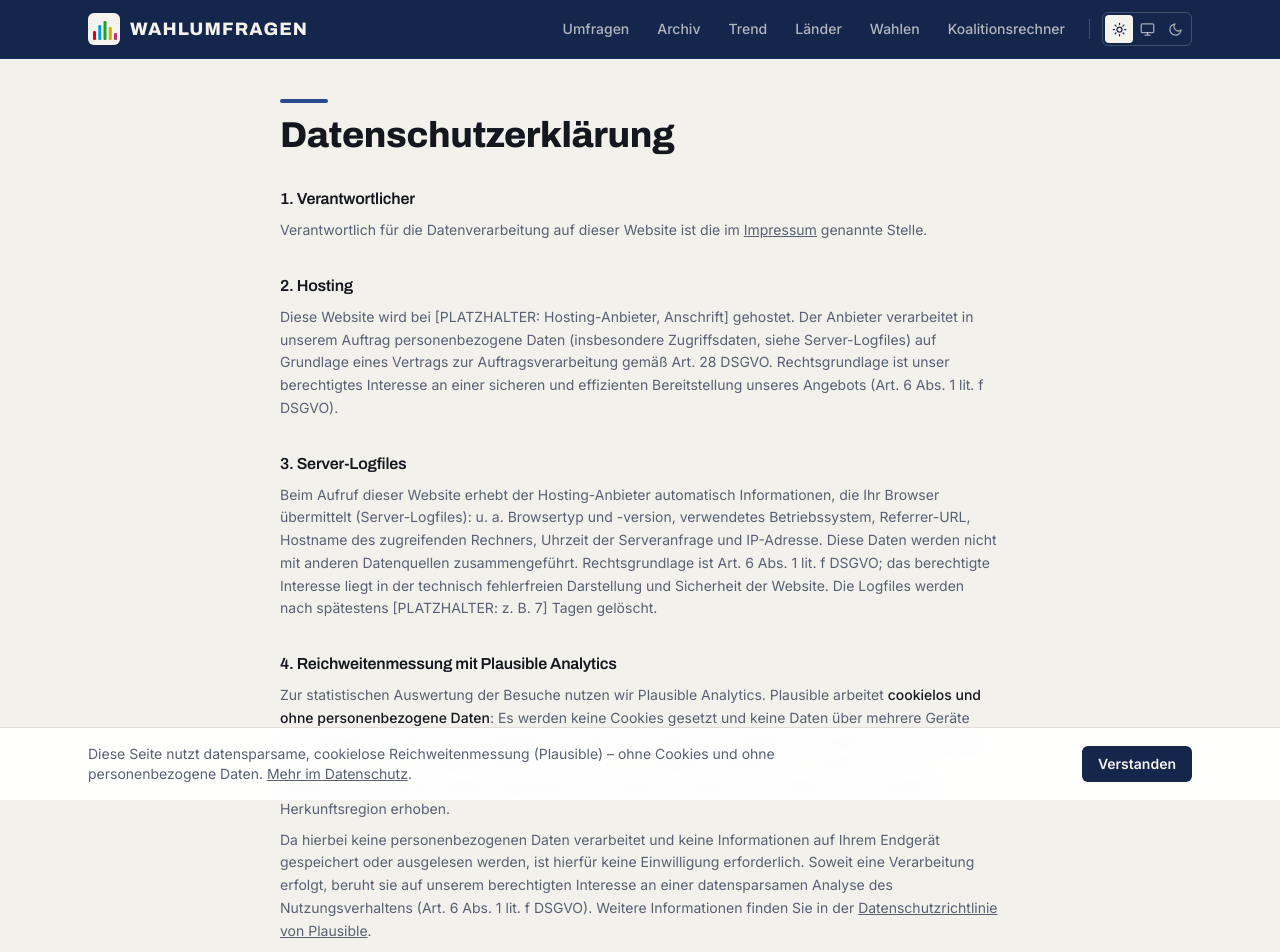
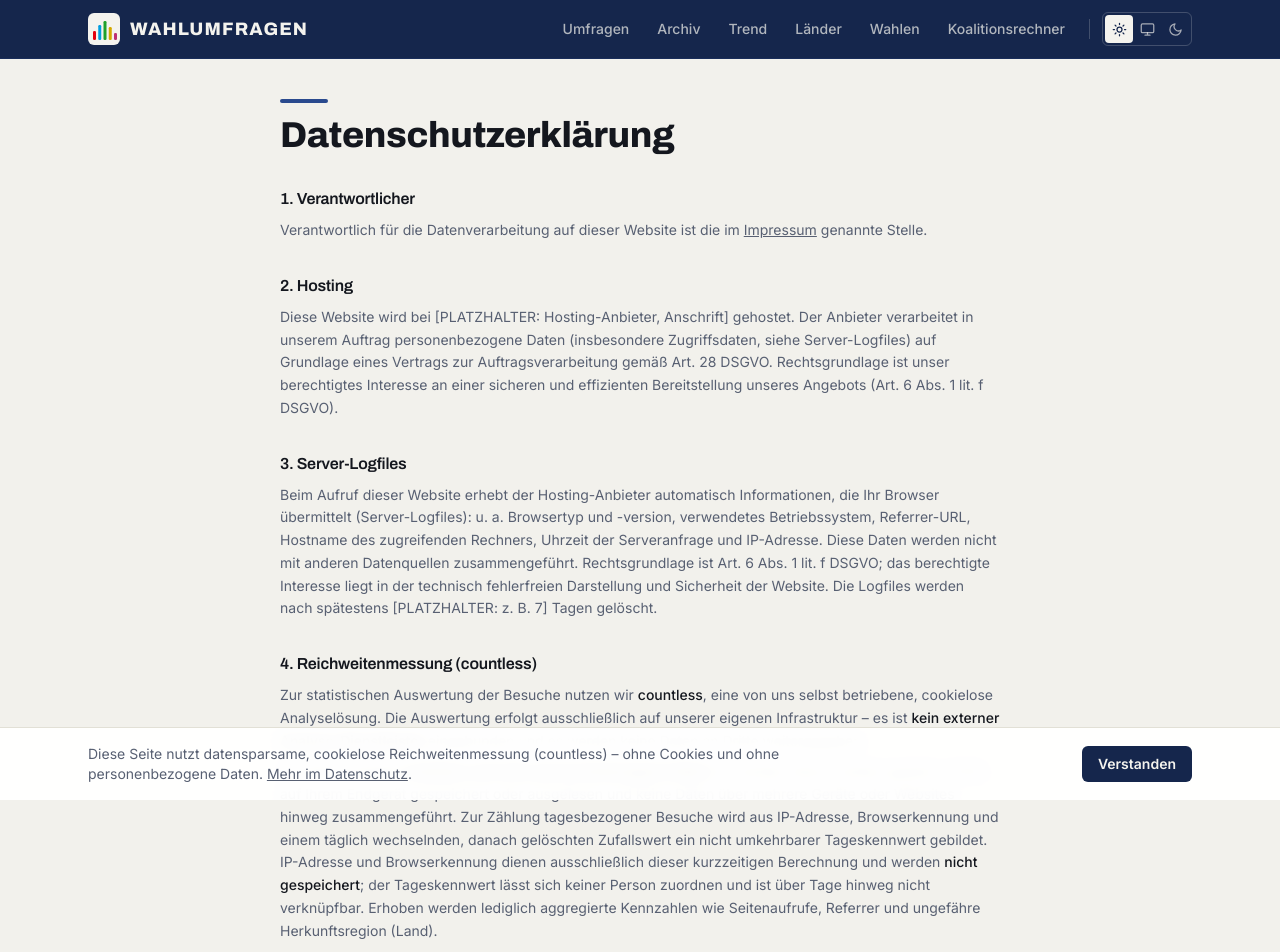
Before and after one commit to wahl-umfragen/wahl-umfragen.de, a Next.js app: page /datenschutz in a window 1280 px wide. Shown: the top 952 px of the page. Built offline with nearby package versions, Linux system fonts and the light colour scheme; no server answers.

Commit message:
feat: switch analytics from Plausible to self-hosted countless

```diff
--- a/src/app/datenschutz/page.tsx
+++ b/src/app/datenschutz/page.tsx
@@ -13,9 +13,10 @@ export const metadata: Metadata = buildMetadata({
  * Static privacy policy (Datenschutzerklärung) per DSGVO. Single-locale German
  * legal prose lives inline rather than in the i18n catalog.
  *
- * This text describes the *current* data practices: cookieless Plausible
- * analytics (no consent gate), server logfiles, and the dawum.de data source.
- * If the analytics provider or hosting changes, update this page accordingly.
+ * This text describes the *current* data practices: our own cookieless,
+ * self-hosted countless analytics (no consent gate, no third party), server
+ * logfiles, and the dawum.de data source. If the analytics setup or hosting
+ * changes, update this page accordingly.
  * [PLATZHALTER] markers must be filled before going live.
  */
 export default function DatenschutzPage() {
@@ -76,20 +77,38 @@ export default function DatenschutzPage() {
 
         <section>
           <h3 className="text-base font-semibold text-foreground">
-            4. Reichweitenmessung mit Plausible Analytics
+            4. Reichweitenmessung (countless)
           </h3>
           <p className="mt-2">
-            Zur statistischen Auswertung der Besuche nutzen wir Plausible
-            Analytics. Plausible arbeitet{" "}
+            Zur statistischen Auswertung der Besuche nutzen wir{" "}
+            <strong className="font-medium text-foreground">countless</strong>,
+            eine von uns selbst betriebene, cookielose Analyselösung. Die
+            Auswertung erfolgt ausschließlich auf unserer eigenen Infrastruktur –
+            es ist{" "}
+            <strong className="font-medium text-foreground">
+              kein externer Analyse-Dienstleister
+            </strong>{" "}
+            eingebunden und es werden keine Daten an Dritte weitergegeben.
+          </p>
+          <p className="mt-2">
+            countless arbeitet{" "}
             <strong className="font-medium text-foreground">
               cookielos und ohne personenbezogene Daten
             </strong>
-            : Es werden keine Cookies gesetzt und keine Daten über mehrere
-            Geräte oder Websites hinweg zusammengeführt. IP-Adressen werden
-            ausschließlich kurzzeitig und anonymisiert zur Generierung eines
-            tagesbezogenen, nicht zurückverfolgbaren Zählwerts verarbeitet und
-            nicht gespeichert. Es werden lediglich aggregierte Kennzahlen wie
-            Seitenaufrufe, Referrer und ungefähre Herkunftsregion erhoben.
+            : Es werden keine Cookies gesetzt, nichts auf Ihrem Endgerät
+            gespeichert oder ausgelesen und keine Daten über mehrere Geräte oder
+            Websites hinweg zusammengeführt. Zur Zählung tagesbezogener Besuche
+            wird aus IP-Adresse, Browserkennung und einem täglich wechselnden,
+            danach gelöschten Zufallswert ein nicht umkehrbarer Tageskennwert
+            gebildet. IP-Adresse und Browserkennung dienen ausschließlich dieser
+            kurzzeitigen Berechnung und werden{" "}
+            <strong className="font-medium text-foreground">
+              nicht gespeichert
+            </strong>
+            ; der Tageskennwert lässt sich keiner Person zuordnen und ist über
+            Tage hinweg nicht verknüpfbar. Erhoben werden lediglich aggregierte
+            Kennzahlen wie Seitenaufrufe, Referrer und ungefähre Herkunftsregion
+            (Land).
           </p>
           <p className="mt-2">
             Da hierbei keine personenbezogenen Daten verarbeitet und keine
@@ -97,16 +116,7 @@ export default function DatenschutzPage() {
             ist hierfür keine Einwilligung erforderlich. Soweit eine Verarbeitung
             erfolgt, beruht sie auf unserem berechtigten Interesse an einer
             datensparsamen Analyse des Nutzungsverhaltens (Art. 6 Abs. 1 lit. f
-            DSGVO). Weitere Informationen finden Sie in der{" "}
-            <a
-              href="https://plausible.io/data-policy"
-              target="_blank"
-              rel="noopener noreferrer"
-              className="underline"
-            >
-              Datenschutzrichtlinie von Plausible
-            </a>
-            .
+            DSGVO).
           </p>
         </section>
 
--- a/src/components/analytics.tsx
+++ b/src/components/analytics.tsx
@@ -1,32 +1,24 @@
 import Script from "next/script";
 
 /**
- * Plausible Analytics — cookieless, privacy-friendly reach measurement. It
- * stores no cookies and collects no personal data, so it needs no consent gate
- * (see CookieBanner, which is informational only).
+ * countless — our own cookieless, self-hosted analytics. Loads the beacon from
+ * our countless instance: no third party, no cookies, no personal data, so it
+ * needs no consent gate (see CookieBanner, which is informational only).
  *
  * Configured via env, so it stays off in dev/preview unless explicitly set:
- *   NEXT_PUBLIC_PLAUSIBLE_DOMAIN — the data-domain registered in Plausible
- *     (e.g. "wahlumfragen.example"). Required to render the script.
- *   NEXT_PUBLIC_PLAUSIBLE_SRC — script URL. Defaults to plausible.io's hosted
- *     script; override for a self-hosted instance
- *     (e.g. "https://stats.example/js/script.js").
+ *   NEXT_PUBLIC_COUNTLESS_SITE — the site id registered in countless
+ *     (its `sites.id`, e.g. "wahlumfragen.de"). Required to render the script.
+ *   NEXT_PUBLIC_COUNTLESS_SRC — the beacon URL of the countless instance
+ *     (e.g. "https://stats.example/script.js"). Required to render the script.
  *
  * Both are NEXT_PUBLIC_* because the script runs in the browser.
  */
 export function Analytics() {
-  const domain = process.env.NEXT_PUBLIC_PLAUSIBLE_DOMAIN;
-  if (!domain) return null;
-
-  const src =
-    process.env.NEXT_PUBLIC_PLAUSIBLE_SRC ?? "https://plausible.io/js/script.js";
+  const site = process.env.NEXT_PUBLIC_COUNTLESS_SITE;
+  const src = process.env.NEXT_PUBLIC_COUNTLESS_SRC;
+  if (!site || !src) return null;
 
   return (
-    <Script
-      data-domain={domain}
-      src={src}
-      strategy="lazyOnload"
-      defer
-    />
+    <Script data-site={site} src={src} strategy="afterInteractive" defer />
   );
 }
--- a/src/components/cookie-banner.tsx
+++ b/src/components/cookie-banner.tsx
@@ -8,7 +8,7 @@ const STORAGE_KEY = "cookie-notice-ack";
 
 /**
  * Info-only notice (no consent gate): the site uses cookieless analytics
- * (Plausible) which needs no opt-in. The banner is a one-time informational
+ * (countless) which needs no opt-in. The banner is a one-time informational
  * hint; dismissing it persists in localStorage so it stays hidden.
  *
  * Reads localStorage through useSyncExternalStore so the server snapshot is
--- a/src/i18n/de-DE.json
+++ b/src/i18n/de-DE.json
@@ -25,7 +25,7 @@
     "github": "Quellcode auf GitHub"
   },
   "cookie": {
-    "text": "Diese Seite nutzt datensparsame, cookielose Reichweitenmessung (Plausible) – ohne Cookies und ohne personenbezogene Daten.",
+    "text": "Diese Seite nutzt datensparsame, cookielose Reichweitenmessung (countless) – ohne Cookies und ohne personenbezogene Daten.",
     "more": "Mehr im Datenschutz",
     "accept": "Verstanden"
   },
```
Also changed, not shown: 2 other files (tests, documents, lock files or other folders).
